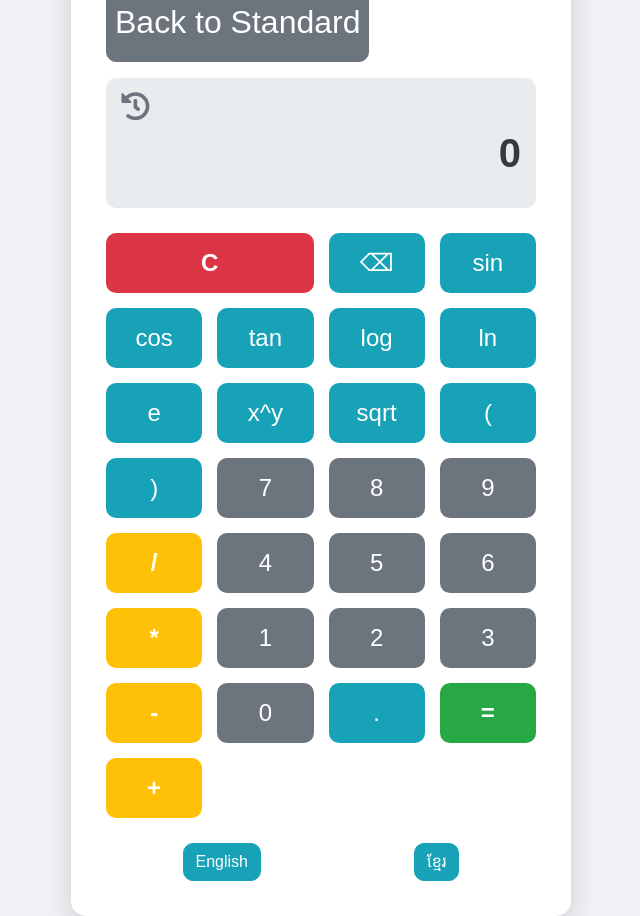
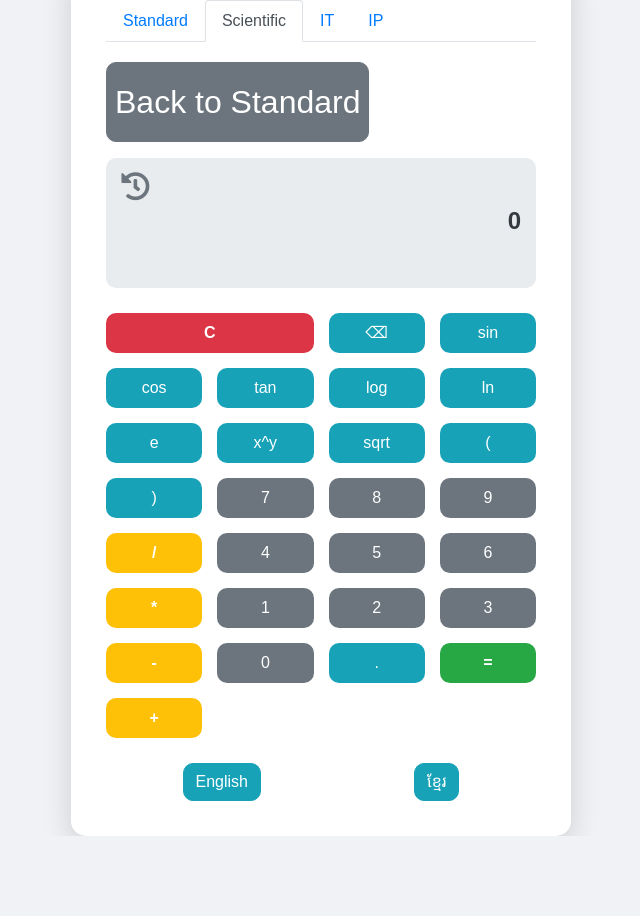
Before and after one commit to Thea474/kh-calculator.io, a plain HTML site: page index.html in a window 1280 px wide. Both pictures are taken after a click on the tab "Scientific". Shown: the whole page, without its empty margins (319-959 px from the left). After the commit the page ends 836 px from the top, so only its background shows below. Drawn offline with nearby package versions, Linux system fonts and the light colour scheme.

Commit message:
Update index.html

```diff
--- a/index.html
+++ b/index.html
@@ -380,14 +380,14 @@
             gap: 15px;
         }
         .scientific-buttons .btn {
-            height: 60px;
+            height: 40px;
+            font-size: 1em;
+        }
+        #scientific .result-display {
             font-size: 1.5em;
         }
-        #scientific .result-display {
-            font-size: 2.5em;
-        }
         #scientific .calculator {
-            max-width: 550px;
+            max-width: 400px;
         }
         .clear-btn {
             grid-column: span 2;
```
